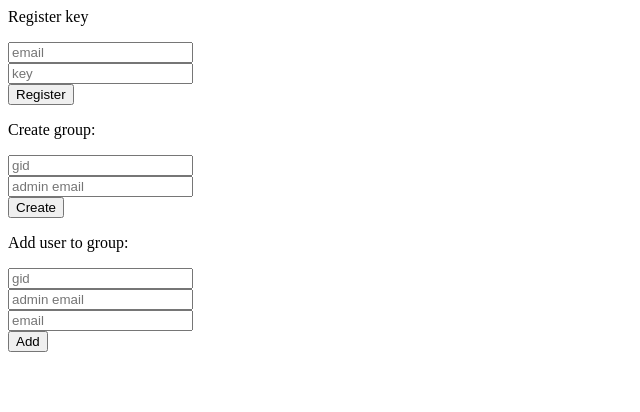
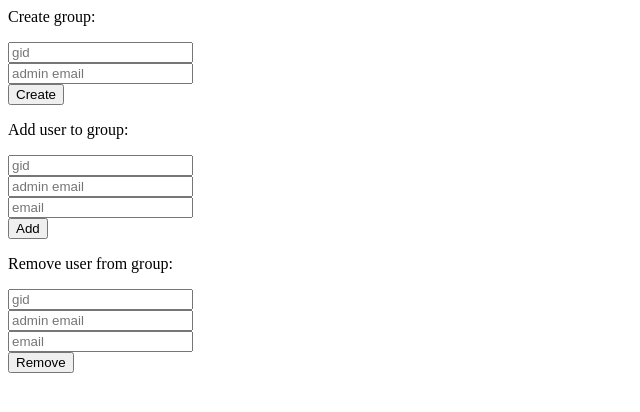
Before and after one commit to blottn/racl, a Django app: page /key/index/ in a window 1280 px wide. Shown: the top 412 px of the page, without its empty margins (0-640 px from the left). Run offline with Django 3.2, Linux system fonts and the light colour scheme.

Commit message:
added remove person from group functionality

```diff
--- a/key_svr/server/templates/server/index.html
+++ b/key_svr/server/templates/server/index.html
@@ -3,13 +3,6 @@
 		<title>Registration</title>
 	</head>
 	<body>
-		<p>Register key</p>
-		<form action="/key/register" method="get">
-			<input type="email" name="email" placeholder="email"><br>
-			<input type="text" name="key" placeholder="key"><br>
-			<input type="submit" value="Register">
-		</form>
-
 		<p>Create group:</p>
 		<form action="/key/create" method="get">
 			<input type="text" name="gid" placeholder="gid"><br>
@@ -25,5 +18,13 @@
 			<input type="submit" value="Add">
 		</form>
 
+		<p>Remove user from group:</p>
+		<form action="/key/remove" method="get">
+			<input type="text" name="gid" placeholder="gid"><br>
+			<input type="text" name="admin" placeholder="admin email"><br>
+			<input type="email" name="email" placeholder="email"><br>
+			<input type="submit" value="Remove">
+		</form>
+
 	</body>
 </html>
--- a/key_svr/server/urls.py
+++ b/key_svr/server/urls.py
@@ -5,6 +5,7 @@ from . import views
 urlpatterns = [
 	url(r'^register/',views.register),
 	url(r'^add/',views.add_u),
+	url(r'^remove/',views.remove),
 	url(r'^create/',views.create),
 	url(r'^test/',views.test),
 	url(r'^index/',views.index),
--- a/key_svr/server/views.py
+++ b/key_svr/server/views.py
@@ -61,6 +61,26 @@ def register(request):	# might be necessary to add some authentication to this..
 	users[email] = urllib.unquote(key).decode('utf8')
 	return HttpResponse('registered: ' + str(email) + ' ' + str(key))
 
+def remove(request):
+	if not 'email' in request.GET.keys():
+		return HttpResponse('email required')
+	if not 'admin' in request.GET.keys():
+		return HttpResponse('admin id required')
+	if not 'gid' in request.GET.keys():
+		return HttpResonse('gid required')
+	gid = request.GET['gid']
+	adminid = request.GET['admin']
+	email = request.GET['email']
+	if not gid in keys.keys():
+		return "gid " + " doesn't exist"
+	if not adminid == keys[gid]['admin']:
+		return HttpResponse("not authorised")
+	if not email in keys[gid]['emails']:
+		return HttpResponse("that email doesn't exist")
+
+	keys[gid]['emails'].remove(email)
+	return HttpResponse("removed")
+
 def get_keys(request):
 	if not 'gid' in request.GET.keys():
 		return HttpResponse('gid required')
```
